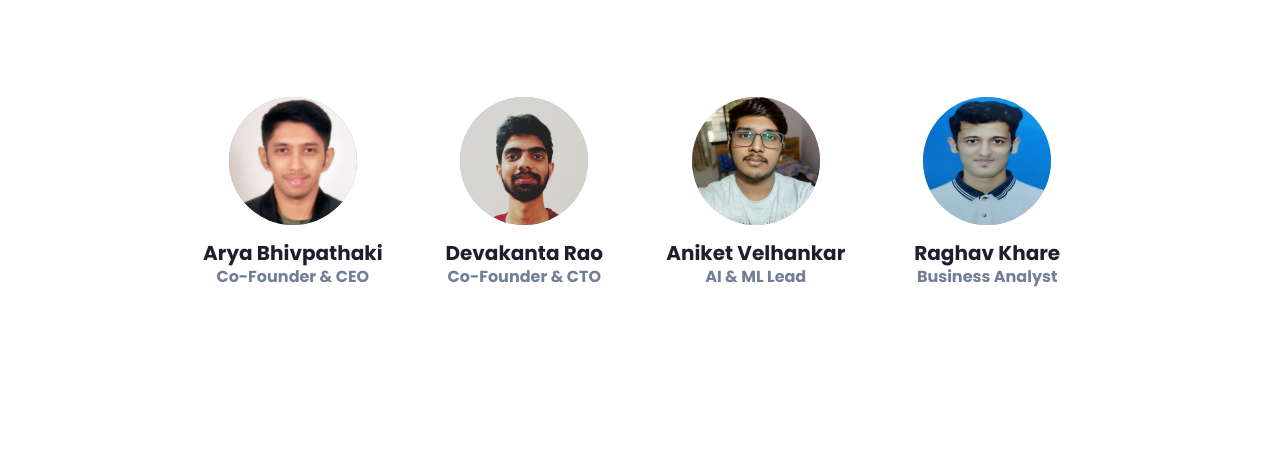
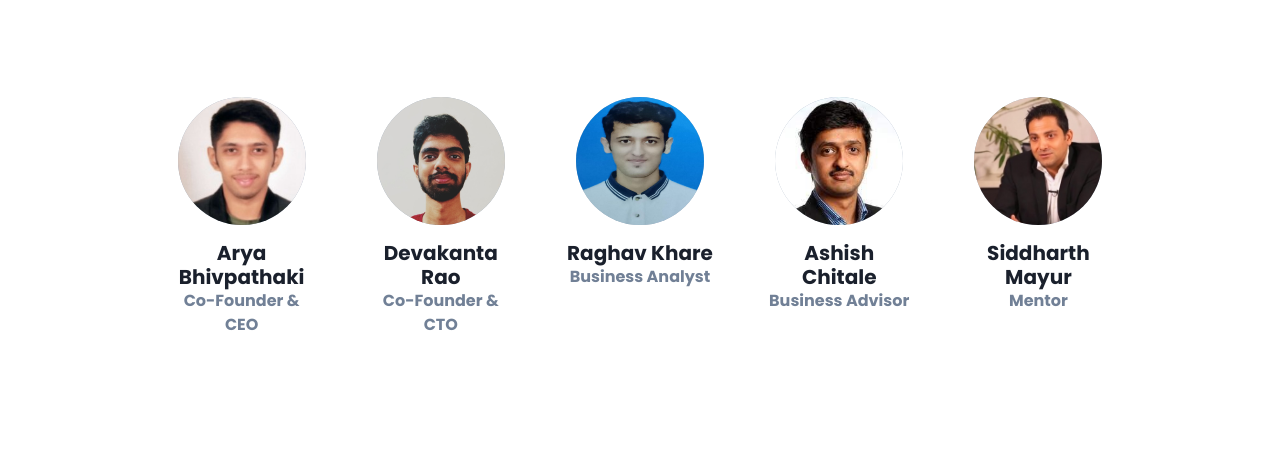
Before and after one commit to reticulo-sport-tech/main-web-app, a Next.js app: page /about-us in a window 1280 px wide. Shown: the part 229-680 px from the top of the page. Built offline with nearby package versions, Linux system fonts and the light colour scheme.

Commit message:
Team Updated

```diff
--- a/src/pages/team.tsx
+++ b/src/pages/team.tsx
@@ -32,7 +32,7 @@ const Team = () => {
             Team
           </Text>
         </Heading>
-        <SimpleGrid columns={{ base: 1, md: 4 }} spacing={1}>
+        <SimpleGrid columns={{ base: 1, md: 5 }} spacing={1}>
           <GridItem colSpan={1}>
             <MemberCard
               name={"Arya Bhivpathaki"}
@@ -53,19 +53,28 @@ const Team = () => {
 
           <GridItem colSpan={1}>
             <MemberCard
-              name={"Aniket Velhankar"}
-              title={"AI & ML Lead"}
+              name={`Raghav Khare`}
+              title={"Business Analyst"}
               bio={""}
-              image={"/aniket.jpeg"}
+              image={"/raghav.jpeg"}
             />
           </GridItem>
 
           <GridItem colSpan={1}>
             <MemberCard
-              name={"Raghav Khare"}
-              title={"Business Analyst"}
+              name={"Ashish Chitale"}
+              title={"Business Advisor"}
               bio={""}
-              image={"/raghav.jpeg"}
+              image={"/ashish.jpeg"}
+            />
+          </GridItem>
+
+          <GridItem colSpan={1}>
+            <MemberCard
+              name={"Siddharth Mayur"}
+              title={"Mentor"}
+              bio={""}
+              image={"/siddharth.jpg"}
             />
           </GridItem>
         </SimpleGrid>
```
Also changed, not shown: public/ashish.jpeg (added), public/siddharth.jpg (added).
